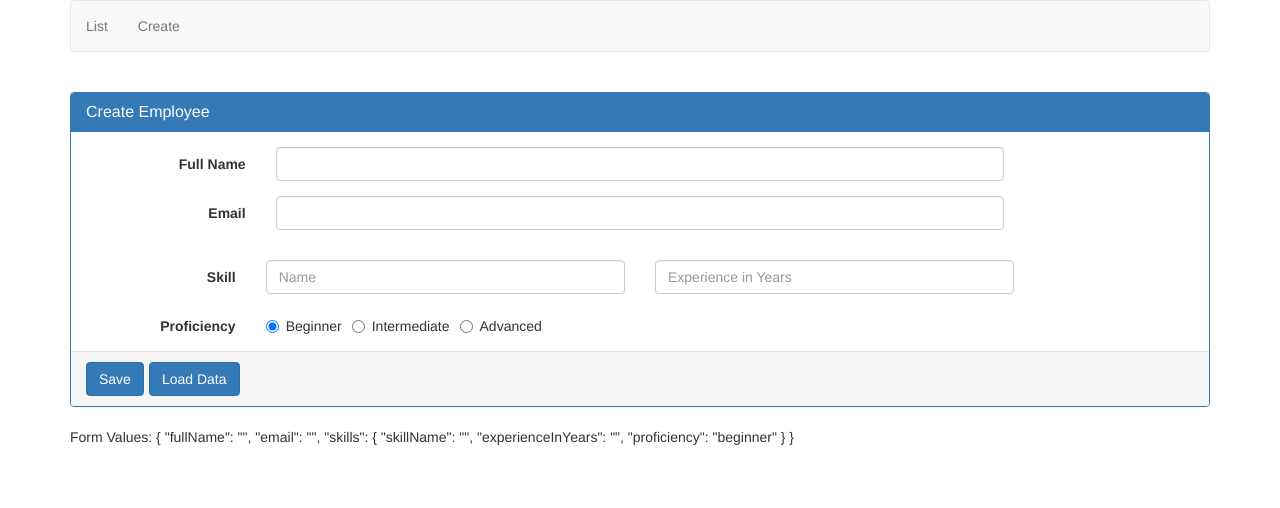
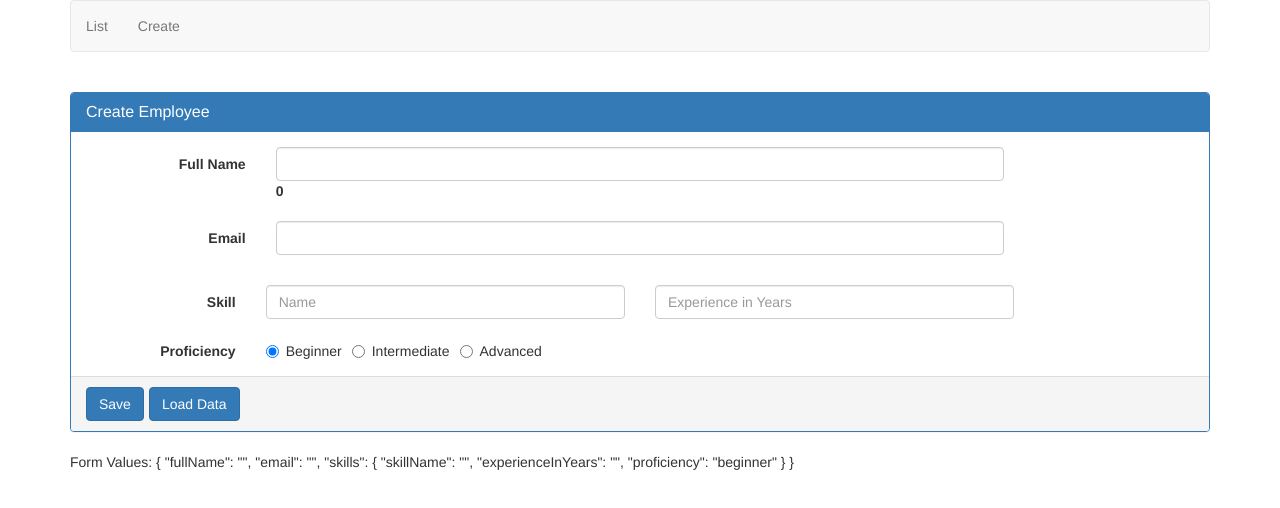
Before and after one commit to Nishchaljain/Angular6Project, an Angular app: page /create in a window 1280 px wide. Shown: the top 508 px of the page. Built offline with nearby package versions, Linux system fonts and the light colour scheme.

Commit message:
valuechanges.subscribe on formcontrol fullname

```diff
--- a/src/app/employee/create-employee.component.html
+++ b/src/app/employee/create-employee.component.html
@@ -10,6 +10,7 @@
                 <label class="col-sm-2 control-label" for="fullName">Full Name</label>
                 <div class="col-sm-8">
                     <input type="text" id="fullName" formControlName="fullName" class="form-control">
+                    <label>{{fullNameLength}}</label>
                     <span class="help-block" *ngIf="employeeForm.get('fullName').errors &&
                 (employeeForm.get('fullName').touched || employeeForm.get('fullName').dirty)">
                         <span *ngIf="employeeForm.get('fullName').errors.required">
--- a/src/app/employee/create-employee.component.ts
+++ b/src/app/employee/create-employee.component.ts
@@ -9,6 +9,7 @@
 export class CreateEmployeeComponent implements OnInit {
 
   employeeForm: FormGroup;
+  fullNameLength = 0;
   constructor(private fb: FormBuilder) { }
 
   ngOnInit(): void {
@@ -22,6 +23,11 @@
         experienceInYears: [''],
         proficiency: ['beginner']
       })
+    });
+
+    this.employeeForm.get('fullName').valueChanges.subscribe((value: string) => {
+
+      this.fullNameLength = value.length;
 
     });
   }
```
